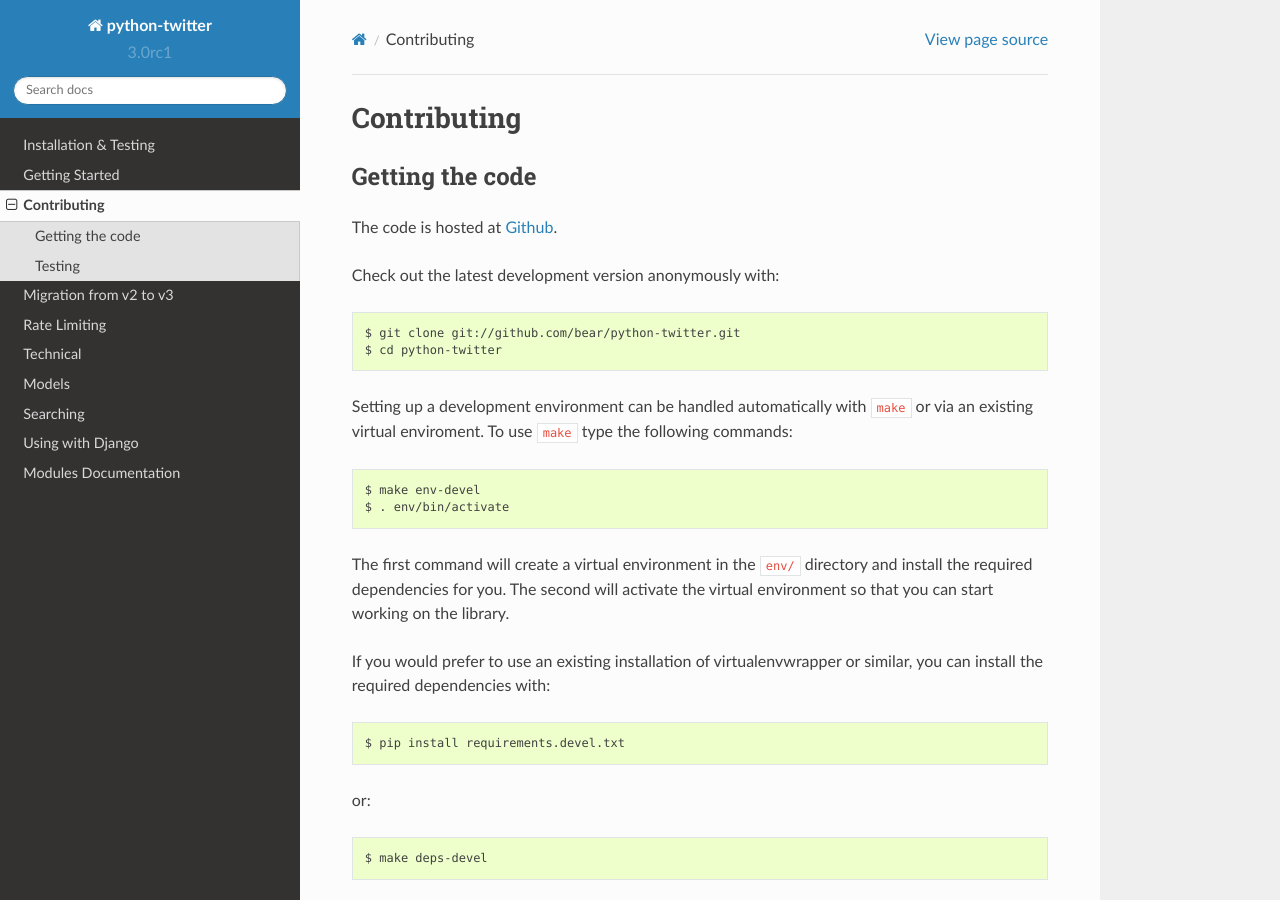
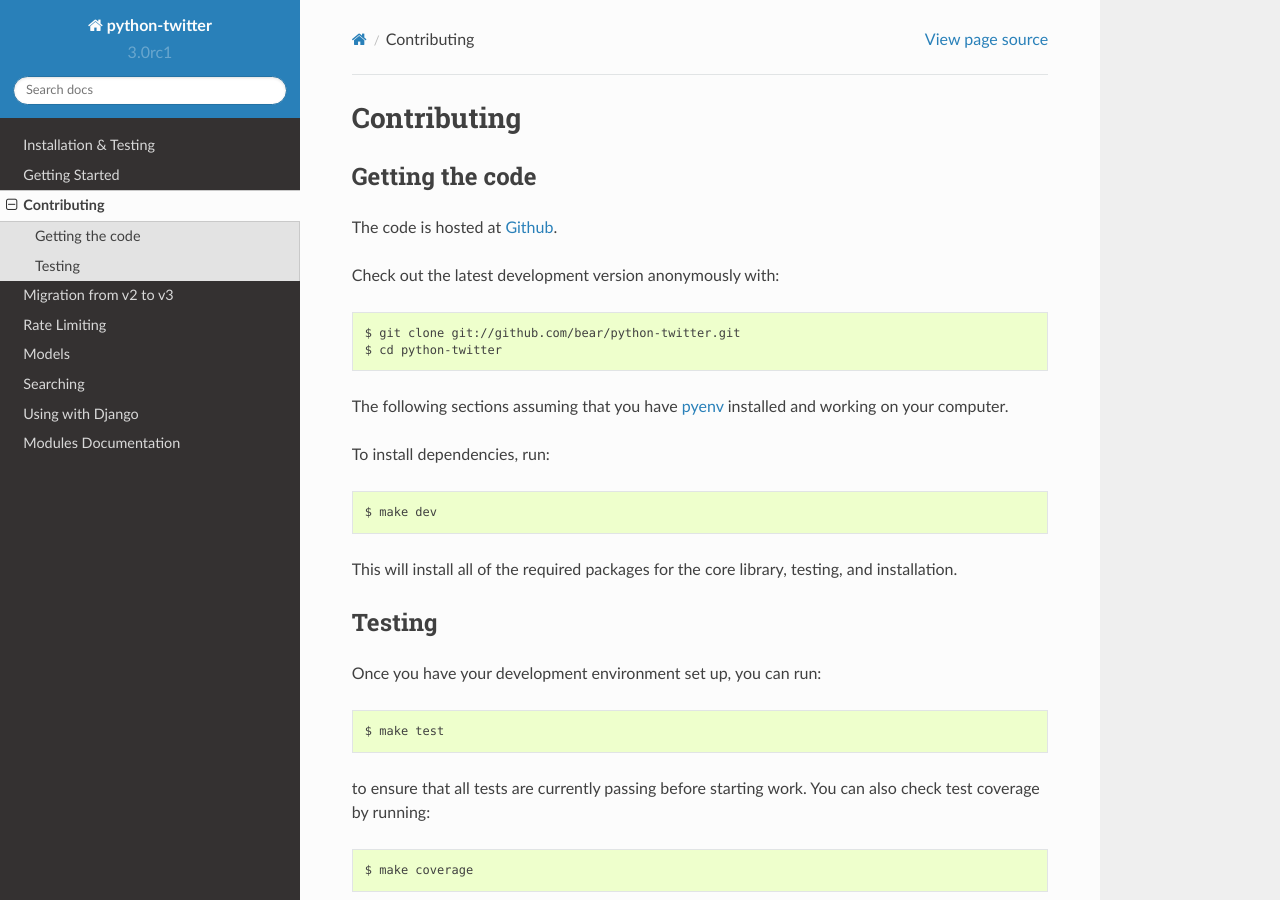
Before and after one commit to bear/python-twitter, a Sphinx documentation site: the page built from doc/contributing.rst, in a window 1280 px wide and 900 px high. Built offline with Sphinx 7.4.7 and the Read the Docs theme 2.0.0, drawn with Linux system fonts in a browser that asks for light colours; some of the changed text lies outside the part shown.

Commit message:
revise docs per PR #308

```diff
--- a/doc/contributing.rst
+++ b/doc/contributing.rst
@@ -11,27 +11,15 @@
     $ git clone git://github.com/bear/python-twitter.git
     $ cd python-twitter
 
-Setting up a development environment can be handled automatically with ``make``
-or via an existing virtual enviroment. To use ``make`` type the following
-commands::
+The following sections assuming that you have `pyenv
+<https://github.com/yyuu/pyenv>`_ installed and working on your computer.
 
-    $ make env-devel
-    $ . env/bin/activate
+To install dependencies, run::
 
-The first command will create a virtual environment in the ``env/`` directory and install
-the required dependencies for you. The second will activate the virtual
-environment so that you can start working on the library.
+    $ make dev
 
-If you would prefer to use an existing installation of virtualenvwrapper or
-similar, you can install the required dependencies with::
-
-    $ pip install requirements.devel.txt
-
-or::
-
-    $ make deps-devel
-
-which will install the required dependencies for development of the library.
+This will install all of the required packages for the core library, testing,
+and installation.
 
 Testing
 =======
```
Also changed, not shown: README.rst (+18 -9 lines), doc/installation.rst (+4 -4 lines), doc/rate_limits.rst (+6 -3 lines).
